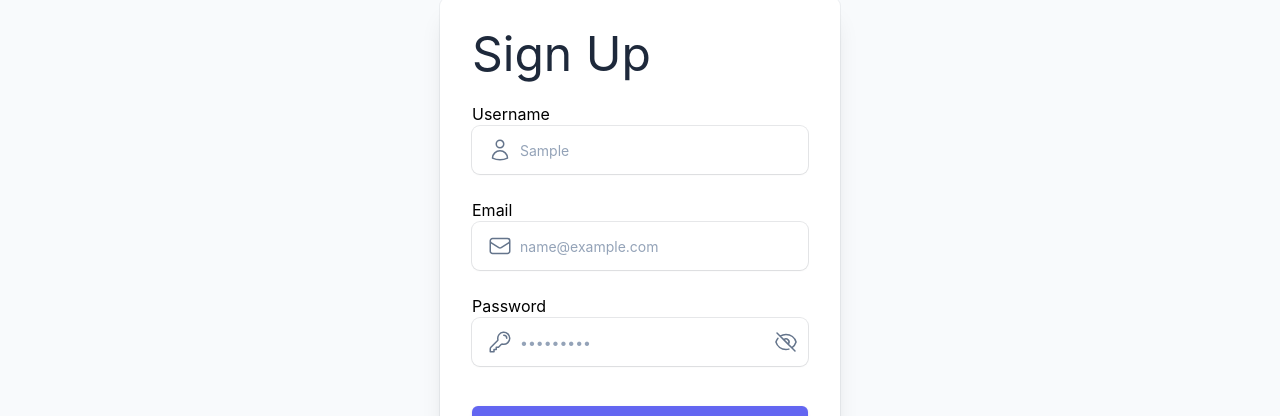
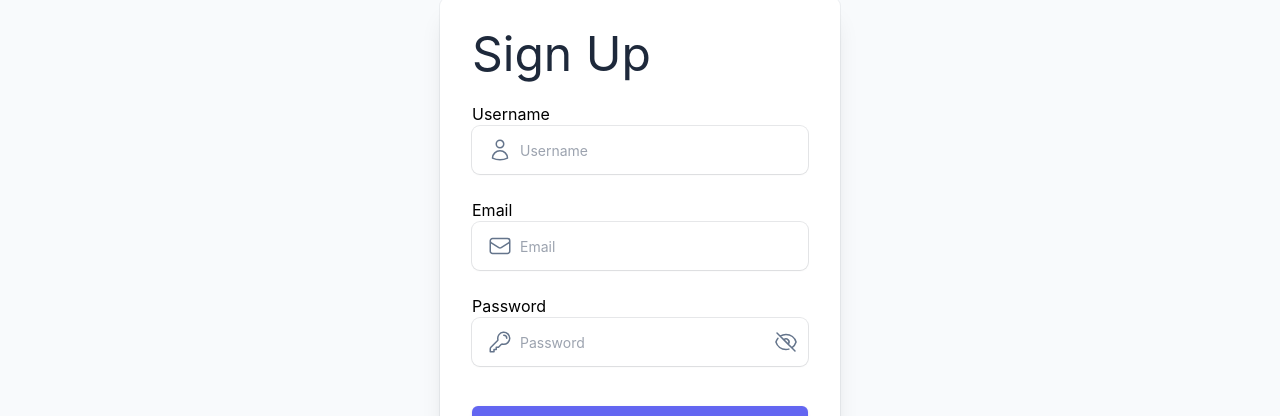
Before and after one commit to yovengo/Tasker, a React (Create React App) app in the folder client/: page /auth/signup in a window 1280 px wide. Both pictures are taken after typing "Sample", "name@example.com", "Sample123" into the empty fields and a click on the button "Sign Up". Shown: the part 120-536 px from the top of the page. Built offline with nearby package versions, Linux system fonts and the light colour scheme.

Commit message:
add validation to sign up

```diff
--- a/client/package.json
+++ b/client/package.json
@@ -4,6 +4,7 @@
   "private": true,
   "dependencies": {
     "@heroicons/react": "^2.0.12",
+    "@hookform/resolvers": "^2.9.10",
     "@reduxjs/toolkit": "^1.8.6",
     "@tailwindcss/line-clamp": "^0.4.2",
     "@tailwindcss/typography": "^0.5.8",
--- a/client/src/app/components/common/form/TextField.tsx
+++ b/client/src/app/components/common/form/TextField.tsx
@@ -45,7 +45,7 @@ const TextField = ({ type, name, label, field, error, Icon }: TextFieldProps) =>
             )}
           </button>
         )}
-        {error ? <div className={errorStyle + 'text-end'}>{error}</div> : null}
+        {error ? <div className={errorStyle + 'text-end'}>{error.message}</div> : null}
       </div>
     </div>
   );
--- a/client/src/app/components/ui/SignUpPage.tsx
+++ b/client/src/app/components/ui/SignUpPage.tsx
@@ -8,13 +8,35 @@ import { getUsersLoadingStatus } from '../../store/usersSlice';
 import SpinLoading from './SpinLoader';
 import { UserIcon, KeyIcon, EnvelopeIcon } from '@heroicons/react/24/outline';
 import StyledNavLink from '../common/StyledNavLink';
+import * as yup from 'yup';
+import { yupResolver } from '@hookform/resolvers/yup';
+
+const schema = yup.object({
+  password: yup
+    .string()
+    .required('Password is required')
+    .matches(/(?=.*[A-Z])/, 'Password must contain at least one capital letter')
+    .matches(/(?=.*\d)/, 'Password must contain at least one number')
+    .matches(/(?=.{8,})/, 'Password must be at least 8 characters long'),
+  email: yup
+    .string()
+    .required('Email is required')
+    .email('Entered value does not match email format'),
+  name: yup.string().required('Name is required'),
+});
 
 const SignUpPage = () => {
   const loading = useAppSelector(getUsersLoadingStatus());
-  const { register, handleSubmit } = useForm<SignUpFields>();
+  const {
+    register,
+    reset,
+    handleSubmit,
+    formState: { errors },
+  } = useForm<SignUpFields>({ mode: 'onBlur', resolver: yupResolver(schema) });
 
   const onSubmit: SubmitHandler<SignUpFields> = (data) => {
     console.log(data);
+    reset();
   };
 
   return (
@@ -22,11 +44,18 @@ const SignUpPage = () => {
       <Card.Title>Sign Up</Card.Title>
 
       <form onSubmit={handleSubmit(onSubmit)} className="space-y-6 min-w-[200px] w-full mb-10">
-        <TextField field={{ ...register('name') }} name="name" label="Username" Icon={UserIcon} />
+        <TextField
+          field={{ ...register('name') }}
+          name="name"
+          label="Username"
+          error={errors?.name}
+          Icon={UserIcon}
+        />
         <TextField
           field={{ ...register('email') }}
           name="email"
           label="Email"
+          error={errors?.email}
           Icon={EnvelopeIcon}
         />
         <TextField
@@ -34,6 +63,7 @@ const SignUpPage = () => {
           type="password"
           name="password"
           label="Password"
+          error={errors?.password}
           Icon={KeyIcon}
         />
         <div className="pt-2">
--- a/client/src/app/types/types.ts
+++ b/client/src/app/types/types.ts
@@ -96,7 +96,7 @@ export type TextFieldProps = {
   name: string;
   label: string;
   field: any;
-  error?: string;
+  error?: any;
   Icon?: any;
 };
 
```
Also changed, not shown: 1 other file (tests, documents, lock files or other folders).
